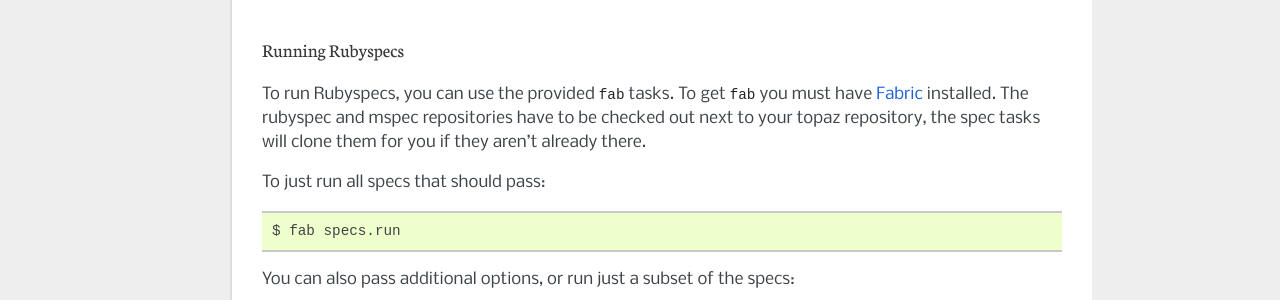
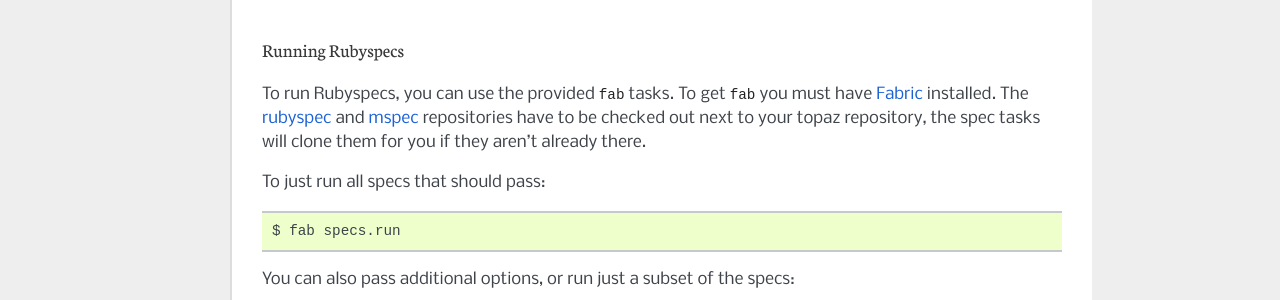
Before and after one commit to topazproject/topaz, a Sphinx documentation site: the page built from docs/contributing.rst, in a window 1280 px wide. Shown: the part 1277-1577 px from the top of the page. Built offline with Sphinx 7.4.7, drawn with Linux system fonts in a browser that asks for light colours.

```diff
--- a/docs/contributing.rst
+++ b/docs/contributing.rst
@@ -46,11 +46,11 @@ Running the tests
 ~~~~~~~~~~~~~~~~~
 
 One thing you should know when writing a patch for Topaz, is that all changes
-need tests (or a really good reason why they don't). You should first check whether
-you can find a Rubyspec that previously failed and now passes with your patch.
-If you do, see below for how to untag it. If there is no Rubyspec that now works,
-you need to write a test for our test suite. You can run our test suite by
-installing ``py.test`` (``pip install -r requirements.txt``)::
+need tests (or a really good reason why they don't). You should first check
+whether you can find a Rubyspec that previously failed and now passes with your
+patch. If you do, see below for how to untag it. If there is no Rubyspec that
+now works, you need to write a test for our test suite. You can run our test
+suite by installing ``py.test`` (``pip install -r requirements.txt``)::
 
     $ py.test
 
@@ -62,7 +62,7 @@ Running Rubyspecs
 ~~~~~~~~~~~~~~~~~
 
 To run Rubyspecs, you can use the provided ``fab`` tasks. To get ``fab`` you
-must have `Fabric`_ installed. The rubyspec and mspec
+must have `Fabric`_ installed. The `rubyspec`_ and `mspec`_
 repositories have to be checked out next to your topaz repository, the spec
 tasks will clone them for you if they aren't already there.
 
```
Also changed, not shown: other parts of docs/contributing.rst (+2 -0 lines).
